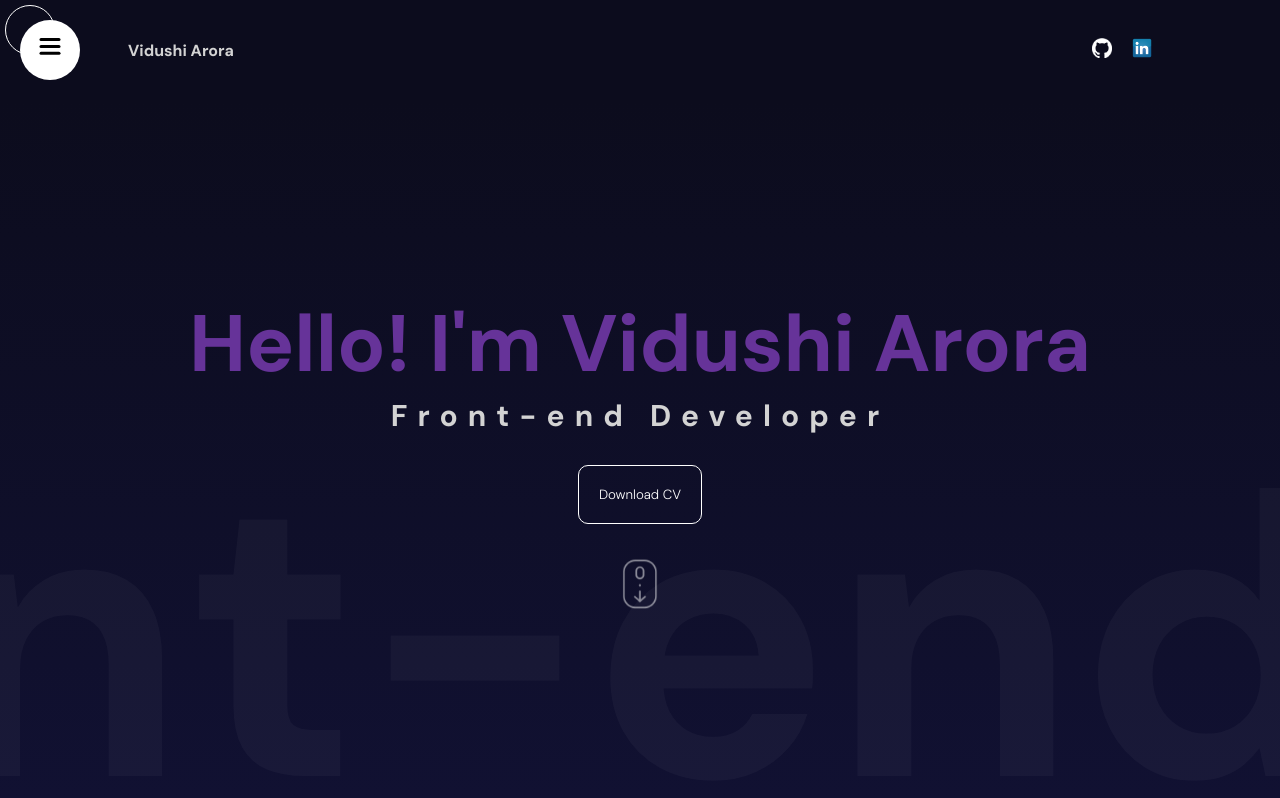
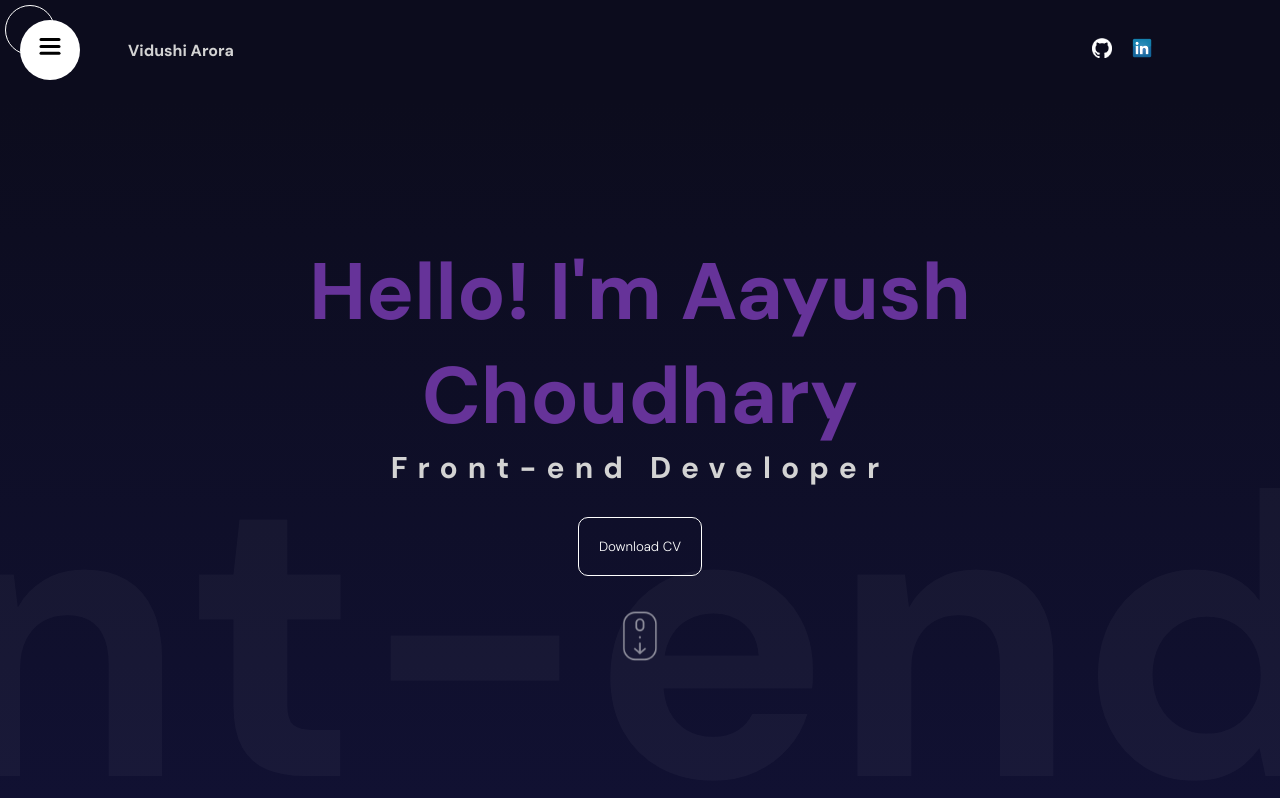
Before and after one commit to Aayushchoudhary12/Portfolio, a React (Vite) app: page / in a window 1280 px wide. Shown: the top 798 px of the page. Built offline with nearby package versions, Linux system fonts and the light colour scheme.

Commit message:
Update Hero.jsx

```diff
--- a/src/components/hero/Hero.jsx
+++ b/src/components/hero/Hero.jsx
@@ -58,7 +58,7 @@ export default function Hero() {
                 initial="initial"
                 animate="animate">
                 <div className="textBox">
-                <motion.h1 variants={textVariants}>Hello! I'm Vidushi Arora </motion.h1>
+                <motion.h1 variants={textVariants}>Hello! I'm Aayush Choudhary </motion.h1>
                 <motion.h2 variants={textVariants}>Front-end Developer</motion.h2>
                 <motion.div variants={textVariants} className="buttons">
                     <motion.button onClick={downloadCV} variants={textVariants}>Download CV</motion.button>
```
